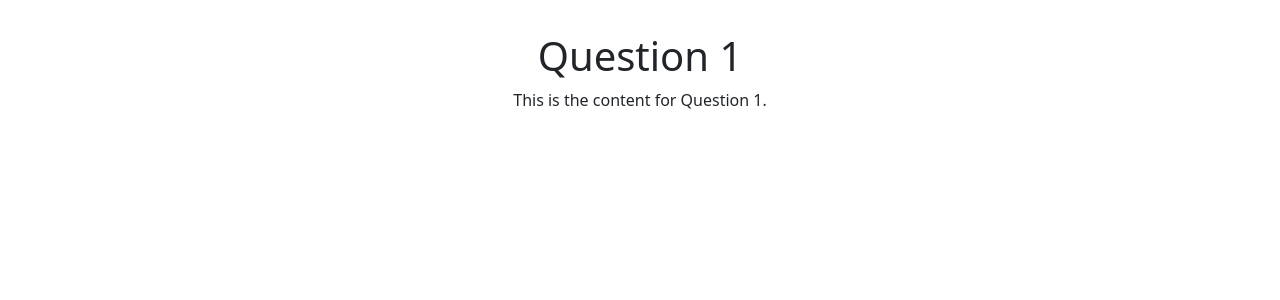
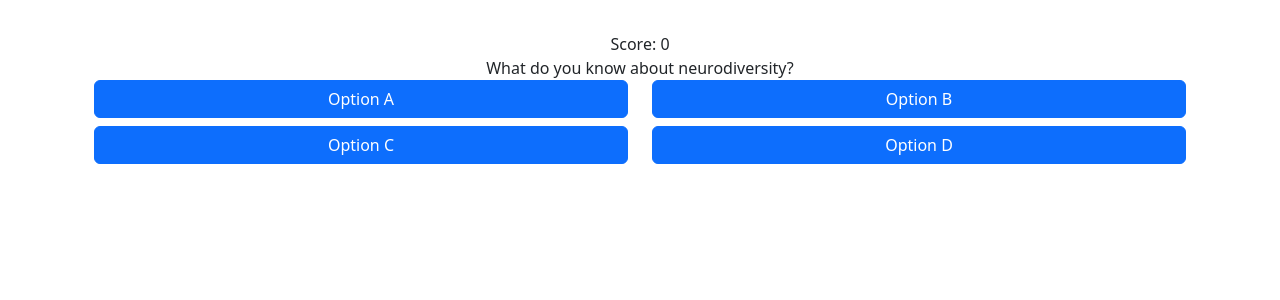
Before and after one commit to davidtopping02/lbg-game-jam-perspectrum, a React (Vite) app: page / in a window 1280 px wide. Shown: the top 300 px of the page. Built offline with nearby package versions, Linux system fonts and the light colour scheme.

Commit message:
basic question outline

```diff
--- a/src/Components/Questions/Question1/Question1.jsx
+++ b/src/Components/Questions/Question1/Question1.jsx
@@ -1,10 +1,31 @@
 import React from 'react';
+import { Button } from 'react-bootstrap';
+import 'bootstrap/dist/css/bootstrap.min.css';
 
-const Question1 = () => {
+const Question1 = ({incrementScore}) => {
   return (
     <div>
-      <h1>Question 1</h1>
-      <p>This is the content for Question 1.</p>
+      <div className="container">
+        <div className="row" id="question">
+          <div className="col-12">
+            What do you know about neurodiversity?
+          </div>
+        </div>
+        <div className="row" id="answer">
+          <div className="col-6">
+            <Button className="w-100">Option A</Button>
+          </div>
+          <div className="col-6">
+            <Button className="w-100" onClick={incrementScore}>Option B</Button>
+          </div>
+          <div className="col-6 mt-2">
+            <Button className="w-100">Option C</Button>
+          </div>
+          <div className="col-6 mt-2">
+            <Button className="w-100">Option D</Button>
+          </div>
+        </div>
+      </div>
     </div>
   );
 };
--- a/src/Pages/Home/Home.jsx
+++ b/src/Pages/Home/Home.jsx
@@ -1,31 +1,38 @@
 import React, { useState } from 'react'
 import DefaultComponent from '../../Components/Default/Default'
-import { Button } from 'react-bootstrap'
 import 'bootstrap/dist/css/bootstrap.min.css'
 import Question1 from '../../Components/Questions/Question1/Question1'
 
 const Home = () => {
     const [pageNumber, setPageNumber] = useState(1)
+    const [score, setScore] = useState(0)
 
     const incrementPageNumber = () => {
         setPageNumber(pageNumber + 1)
     }
 
+    const incrementScore = () => {
+      setScore(score+1)
+    }
+
     const pickCorrectPage = (pageId) => {
         switch (pageId) {
             case 1:
-                return <Question1></Question1>
+                return <Question1 incrementScore={incrementScore}></Question1>
 
             default:
                 return <DefaultComponent></DefaultComponent>
         }
     }
     return (
-        <div className="container">
-            <div className="row">
-                <div className="col">{pickCorrectPage(pageNumber)}</div>
+        <>
+            <div>Score: {score}</div>
+            <div className="container">
+                <div className="row">
+                    <div className="col">{pickCorrectPage(pageNumber)}</div>
+                </div>
             </div>
-        </div>
+        </>
     )
 }
 
```
